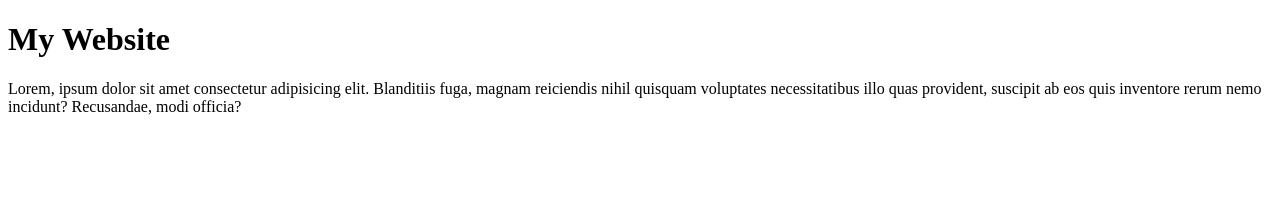
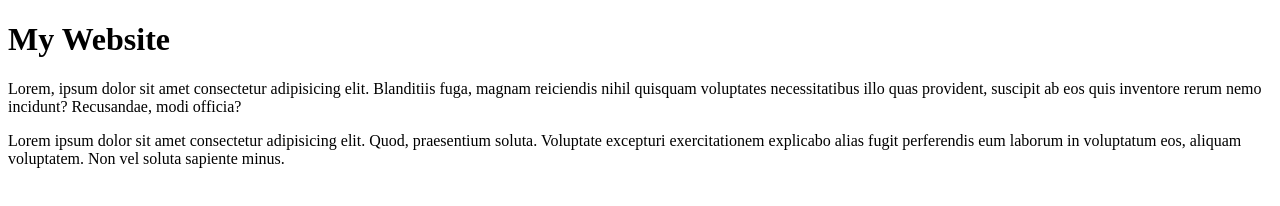
Before and after one commit to DeDjomo/NewGitProject, a plain HTML site: page index.html in a window 1280 px wide. Drawn offline with Linux system fonts and the light colour scheme.

Commit message:
ma premiere connexion a github

```diff
--- a/index.html
+++ b/index.html
@@ -12,4 +12,7 @@
     </h1>
     <p>
     Lorem, ipsum dolor sit amet consectetur adipisicing elit. Blanditiis fuga, magnam reiciendis nihil quisquam voluptates necessitatibus illo quas provident, suscipit ab eos quis inventore rerum nemo incidunt? Recusandae, modi officia?</p>
+    <p>
+        Lorem ipsum dolor sit amet consectetur adipisicing elit. Quod, praesentium soluta. Voluptate excepturi exercitationem explicabo alias fugit perferendis eum laborum in voluptatum eos, aliquam voluptatem. Non vel soluta sapiente minus.
+    </p>
 </html>
```
